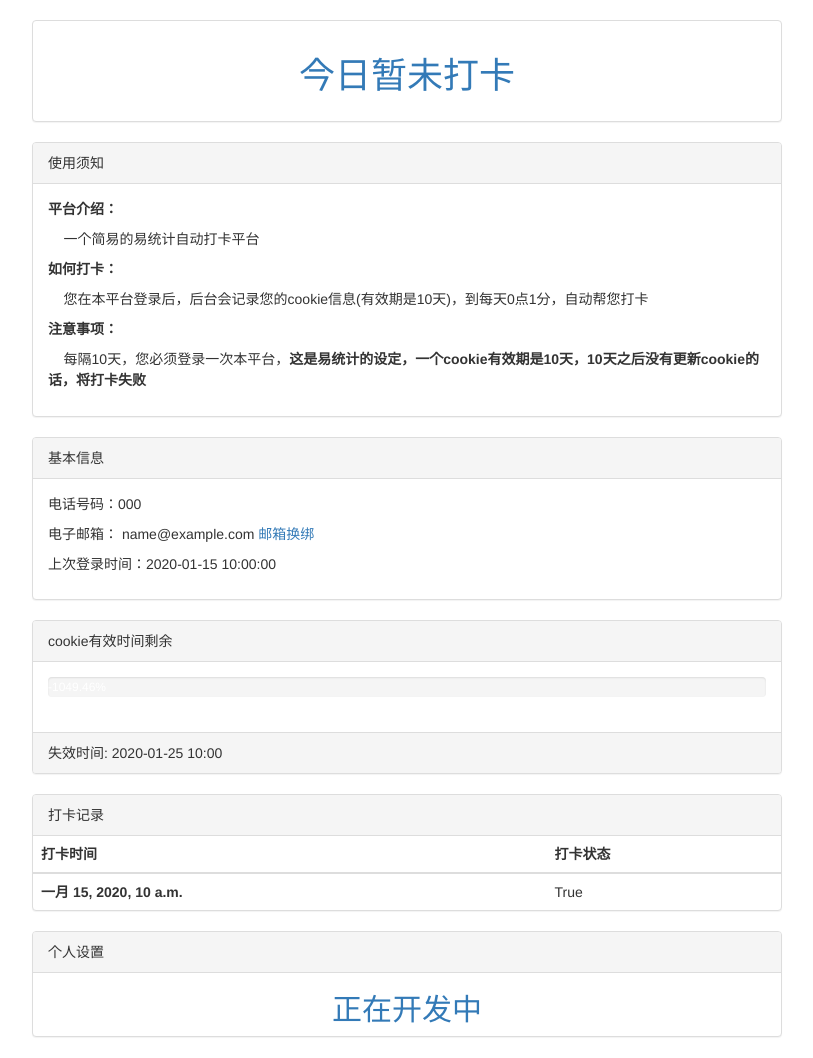
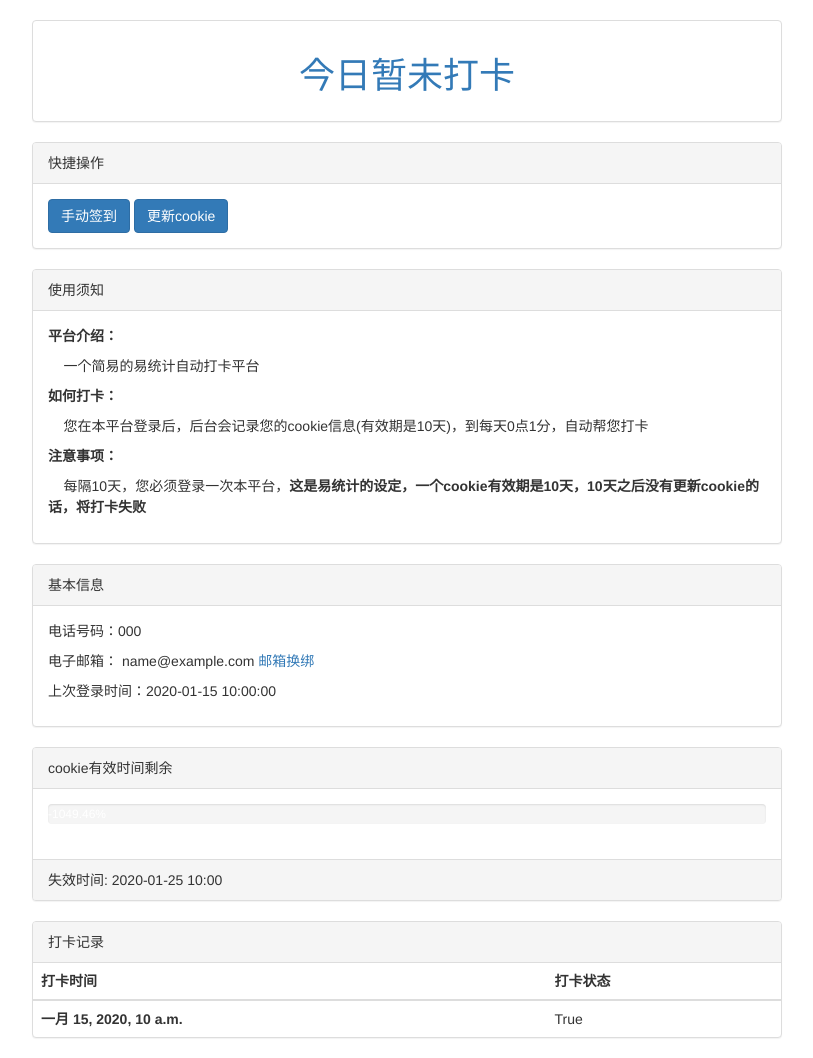
Before and after one commit to mkdir700/OneSignWeb, a Django app: page /center/ in a window 1280 px wide. Shown: the part 52-1110 px from the top of the page, without its empty margins (233-1046 px from the left). Before the commit the page ends 1089 px from the top, so only its background shows below. Run offline with Django 3.2, Linux system fonts and the light colour scheme; a user stored in the database is signed in; tables that the repository leaves empty hold one stand-in row (values such as "Sample post"); some libraries are stand-ins or nearby versions.

Commit message:
用户中心优化

```diff
--- a/autosign/exec_sign_task.py
+++ b/autosign/exec_sign_task.py
@@ -11,10 +11,12 @@
     for task in tasks:
         user = User.objects.get(id=task.user_id)
         try:
-            res = local_run(user.cookie)
+            res = local_run(user.cookie, user.wxPushKey)
             # 记录签到日志
             if res['status']:
                 SignRecord(user=user).save()
+            else:
+                SignRecord(user=user, sign_active=False).save()
         except:
             SignRecord(user=user, sign_active=False).save()
         time.sleep(1)
--- a/autosign/models.py
+++ b/autosign/models.py
@@ -15,3 +15,5 @@
 
     class Meta():
         ordering = ['-id']
+        verbose_name = "任务表"
+        verbose_name_plural = verbose_name
--- a/user/models.py
+++ b/user/models.py
@@ -8,6 +8,11 @@
     tel = models.CharField(max_length=11, verbose_name="电话号码")
     # cookie
     cookie = models.TextField(default='')
+    # wxPushKey
+    wxPushKey = models.CharField(max_length=50, default='', verbose_name='消息Key')
+
+    def __str__(self):
+        return self.tel
 
     class Meta(AbstractUser.Meta):
         pass
@@ -22,4 +27,6 @@
     user = models.ForeignKey(User, on_delete=models.CASCADE)
 
     class Meta():
+        verbose_name = '签到记录'
+        verbose_name_plural = verbose_name
         ordering = ['-sign_time']
--- a/user/templates/center.html
+++ b/user/templates/center.html
@@ -4,13 +4,22 @@
     <div class="container">
         <div class="row">
             <div class="col-sm-10 col-md-8 col-md-offset-2 col-xs-12">
-                <div class="panel panel-default">
+                <div class="panel panel-default sign-status">
                     <div class="panel-body">
                         <h1 class="text-center text-primary">{% if is_sign_today %}今日已打卡{% else %}今日暂未打卡
                         {% endif %}</h1>
                     </div>
                 </div>
-                <div class="panel panel-default">
+                <div class="panel panel-default control">
+                    <div class="panel-heading">
+                        快捷操作
+                    </div>
+                    <div class="panel-body">
+                        <button id="cookieSign" class="btn btn-primary" onclick="cookieSign()">手动签到</button>
+                        <button id="updateCookie" class="btn btn-primary" onclick="updateCookie()">更新cookie</button>
+                    </div>
+                </div>
+                <div class="panel panel-default notice">
                     <div class="panel-heading">使用须知</div>
                     <div class="panel-body">
                         <p>
@@ -40,7 +49,7 @@
                         </p>
                     </div>
                 </div>
-                <div class="panel panel-default">
+                <div class="panel panel-default user-info">
                     <div class="panel-heading">基本信息</div>
                     <div class="panel-body">
                         <p>电话号码：{{ user.tel }}</p>
@@ -52,11 +61,11 @@
                         <p>上次登录时间：{{ user.last_login|date:'Y-m-d H:i:s' }}</p>
                     </div>
                 </div>
-                <div class="panel panel-default">
+                <div class="panel panel-default cookie-status">
                     <div class="panel-heading">cookie有效时间剩余</div>
                     <div class="panel-body">
                         <div class="progress">
-                            <div class="progress-bar progress-bar-info" role="progressbar" aria-valuenow="{{ percent }}"
+                            <div id="progress-bar" class="progress-bar progress-bar-success" role="progressbar" aria-valuenow="{{ percent }}"
                                  aria-valuemin="0" aria-valuemax="100" style="width: {{ percent }}">{{ percent }}
                             </div>
                         </div>
@@ -65,7 +74,7 @@
                         失效时间: {{ expire_time }}
                     </div>
                 </div>
-                <div class="panel panel-default">
+                <div class="panel panel-default sign-record">
                     <!-- Default panel contents -->
                     <div class="panel-heading">打卡记录</div>
                     <!-- Table -->
@@ -86,13 +95,71 @@
                         </tbody>
                     </table>
                 </div>
-                <div class="panel panel-default">
-                    <div class="panel-heading">个人设置</div>
-                    <div class="body">
-                        <h2 class="text-center text-primary">正在开发中</h2>
-                    </div>
-                </div>
+                {#                <div class="panel panel-default setting">#}
+                {#                    <div class="panel-heading">个人设置</div>#}
+                {#                    <div class="body">#}
+                {#                        <h2 class="text-center text-primary">正在开发中</h2>#}
+                {#                    </div>#}
+                {#                </div>#}
             </div>
         </div>
     </div>
 {% endblock %}
+{% block foot_script %}
+    <div id="tip-modal" class="modal fade" tabindex="-1" role="dialog">
+        <div class="modal-dialog" role="document">
+            <div class="modal-content">
+                <div class="modal-header">
+                    <button type="button" class="close" data-dismiss="modal" aria-label="Close"><span
+                            aria-hidden="true">&times;</span>
+                    </button>
+                    <h4 class="modal-title">提示</h4>
+                </div>
+                <div id="tip" class="modal-body">
+                    <p></p>
+                </div>
+            </div><!-- /.modal-content -->
+        </div><!-- /.modal-dialog -->
+    </div>
+    <script type="text/javascript">
+        function updateCookie() {
+            window.location.href = {% url 'login' %};
+        }
+        function cookieSign() {
+            $("#cookieSign").text("正在签到...");
+            $("#cookieSign").attr("disabled", "true");
+            $.ajax({
+                url: {% url 'cookieSign' %},
+                type: 'GET',
+                cache: false,
+                success: function (data) {
+                    $('#tip').text(data['msg']);
+                    $('#tip-modal').modal('show');
+                    $("#cookieSign").removeAttr("disabled");
+                    $("#cookieSign").text("手动签到");
+                },
+                error: function (xhr) {
+                    $('#tip').text('签到失败,服务器错误');
+                    $('#tip-modal').modal('show');
+                    $("#cookieSign").removeAttr("disabled");
+                    $("#cookieSign").text("手动签到");
+                }
+            });
+        }
+        $(function changeProgressbar() {
+            var percent = '{{ percent }}';
+            var str = percent.replace("%","");
+            var defaultColor = 'progress-bar-success';
+            var div = document.getElementById('progress-bar');
+            str= str/100;
+            if (str >= 0 && str < 0.25){
+                div.classList.replace(defaultColor,'progress-bar-danger');
+            } else if (str >=0.25 && str < 0.5 ){
+                div.classList.replace(defaultColor,'progress-bar-warning');
+            } else if (str >=0.5 && str < 0.75) {
+                div.classList.replace(defaultColor,'progress-bar-info');
+            }
+        });
+
+    </script>
+{% endblock %}
--- a/user/templates/login.html
+++ b/user/templates/login.html
@@ -8,7 +8,7 @@
         <div class="row">
             <div class="col-xs-12">
                 <div class="panel panel-primary">
-                    <div class="panel-heading">登录&手动打卡</div>
+                    <div class="panel-heading">登录 & 更新cookie</div>
                     <div class="panel-body">
                         <label for="phone1">手机号：</label>
                         <input id="phone1" type="text" class="form-control" placeholder="手机号码"
@@ -27,7 +27,8 @@
                         </div>
                         {% if user.is_authenticated %}
                             <div class="panel-footer">
-                                <p>检测到当前您处于登录状态，您可直接进入用户中心 <a href="{% url 'center' %}">进入</a></p>
+                                <p>1.检测到当前您处于登录状态，您可直接进入用户中心 <a href="{% url 'center' %}">进入</a></p>
+                                <p>2.如需更新cookie，请在此页面再次登录</p>
                             </div>
                         {% endif %}
                     </div>
--- a/user/urls.py
+++ b/user/urls.py
@@ -8,4 +8,5 @@
     path('center/', views.center, name='center'),
     path('get_code/', views.get_code, name='get_code'),
     path('sendEmailCode/', views.send_code_by_email, name='sendEmailCode'),
+    path('cookieSign/', views.sign_by_cookie, name='cookieSign'),
 ]
--- /dev/null
+++ b/user/utils.py
@@ -0,0 +1 @@
+from wxpusher import WxPusher
--- a/user/views.py
+++ b/user/views.py
@@ -13,7 +13,7 @@
 from apscheduler.schedulers.background import BackgroundScheduler
 from django_apscheduler.jobstores import DjangoJobStore, register_events, register_job
 
-from .sign import cloud_run
+from .sign import cloud_run, local_run
 from .sign import get_code as authcode
 from .models import SignRecord
 from .forms import BindEmailForm
@@ -27,7 +27,8 @@
 
 
 # 每天8点半执行这个任务
-@register_job(scheduler, 'cron', id='autosign', hour=0, minute=1, args=['test'])
+# @register_job(scheduler, 'cron', id='autosign', hour=0, minute=2, args=['test'])
+@register_job(scheduler, 'interval', id='autosign', seconds=10, args=['test'])
 def test(test):
     # 具体要执行的代码
     print("执行打卡")
@@ -91,7 +92,7 @@
                                              microseconds=now.microsecond)
         # 获取23:59:59
         lastToday = zeroToday + datetime.timedelta(hours=23, minutes=59, seconds=59)
-        context['records'] = SignRecord.objects.filter(user=user)
+        context['records'] = SignRecord.objects.filter(user=user)[:5]
         context['is_sign_today'] = SignRecord.objects.filter(sign_time__range=(zeroToday, lastToday)).exists()
         return render(request, 'center.html', context)
     else:
@@ -169,3 +170,20 @@
         data['status'] = 'ERROR'
         data['msg'] = '验证码请求失败，请重新获取'
     return JsonResponse(data)
+
+
+def sign_by_cookie(request):
+    user = request.user
+    data = {}
+    if not user.is_authenticated:
+        data['status'] = 'ERROR'
+        data['msg'] = '用户未登录'
+        return JsonResponse(data)
+    resp = local_run(user.cookie)
+    if resp['status']:
+        data['status'] = 'SUCCESS'
+        data['msg'] = '手动打卡成功'
+    else:
+        data['status'] = 'ERROR'
+        data['msg'] = resp['msg']
+    return JsonResponse(data)
```
Also changed, not shown: user/sign.py (+25 -13 lines).
